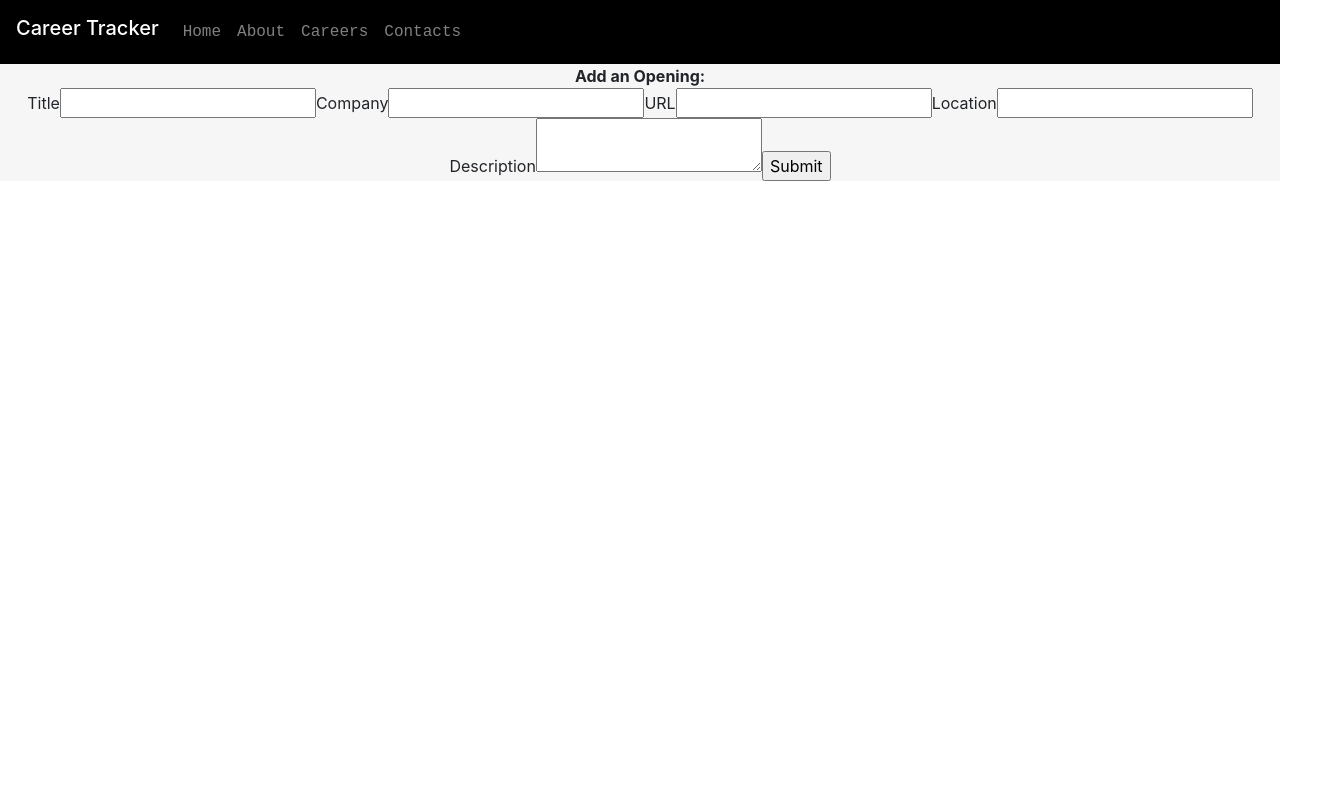
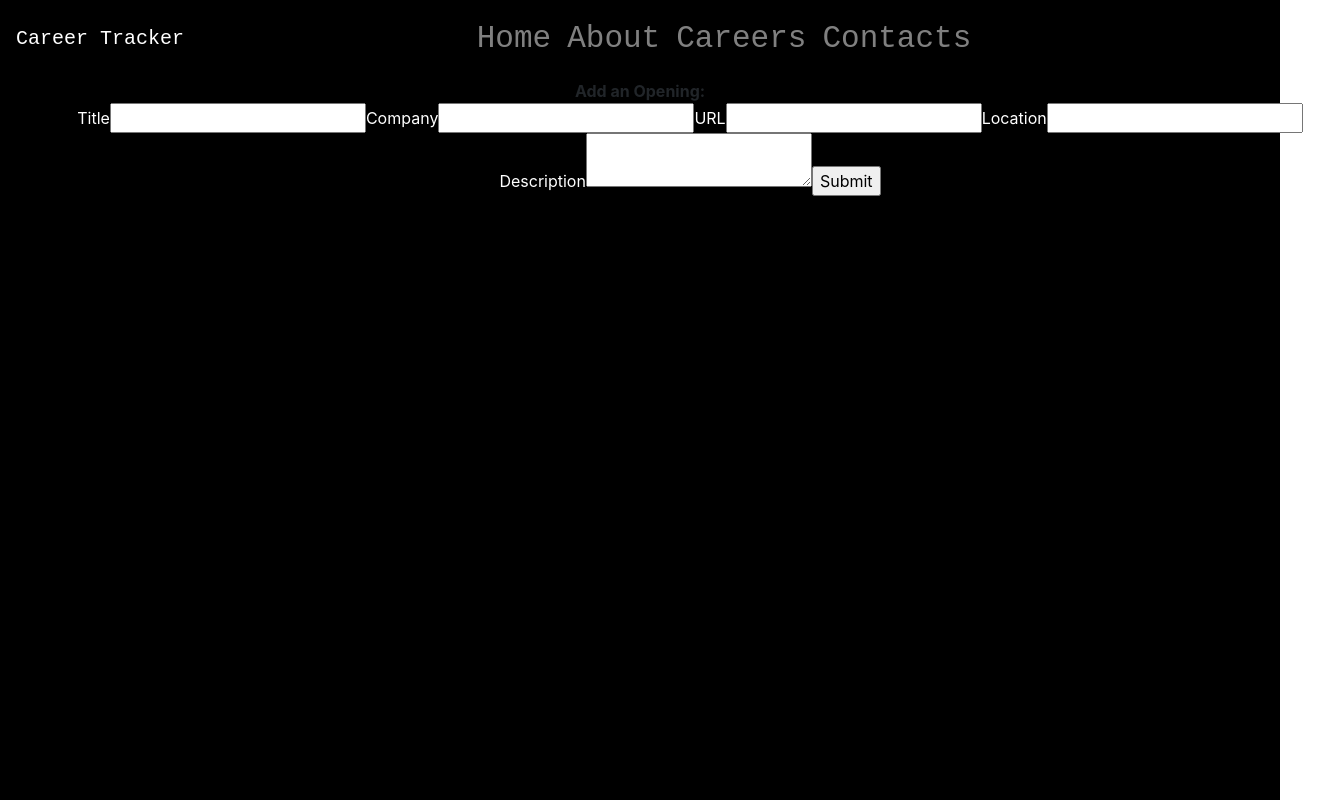
Before and after one commit to cjwood032/career-tracker, a React (Create React App) app: page /Careers/CareerInput in a window 1280 px wide. Shown: the whole page, 1330 px wide, since content can reach past the window. Built offline with nearby package versions, Linux system fonts and the light colour scheme.

Commit message:
css updates

```diff
--- a/src/App.css
+++ b/src/App.css
@@ -1,25 +1,36 @@
 
+
+.about-page{
+    width: 500px;
+    margin-left: 100px;
+    color: #aaf;
+}
+.homepage {
+    width: 500px;
+    margin-left: 100px;
+    color: #aaf;
+}
+.main{
+    background: #000;
+    width: 100%;
+    height: 100vh;
+    margin-left: 0;
+    margin-right: 0;
+}
 .nav{
     background-color: black;
     text-align: center;
 }
-.nav-item{
+.navbar-expand-lg.navbar-dark{
+    width: 100%;
     font-family: 'Courier New', Courier, monospace;
+    align-items: center;
 }
-.App-header {
-    background-color: #282c34;
-    min-height: 100vh;
-    display: flex;
-    flex-direction: column;
-    align-items: center;
+#nav-links.collapse.navbar-collapse{
     justify-content: center;
-    font-size: calc(10px + 2vmin);
-    color: white;
-  }
-.flex-container {
-    background-color: rgba(25, 25, 26, 0.041);
+    font-size: calc(15px + 2vmin);
 }
-.about-page{
-    width: 500px;
-    margin-left: 100px
+h3.navbar-brand{
+    margin: 0;
+
 }
--- a/src/App.js
+++ b/src/App.js
@@ -9,7 +9,7 @@ class App extends Component {
     return (
       <div className="flex-container">
           <Router>
-            <div>
+            <div className="main">
               <Header />
               <Main />
             </div>
--- a/src/actions/detailActions.js
+++ b/src/actions/detailActions.js
@@ -25,7 +25,7 @@ export const fetchDetails = () => {
     };
 }
 export const createDetail = (detail) => {
-    debugger
+    //debugger
     return (dispatch) => {
         return fetch('http://localhost:3001/api/details', {
             method: 'POST',
--- /dev/null
+++ b/src/components/careers/CareerInput.css
@@ -0,0 +1,6 @@
+form{
+width: 100%;
+margin-left: 50px;
+margin-right: 50px;
+color: #fff;
+}
--- a/src/components/careers/CareerInput.js
+++ b/src/components/careers/CareerInput.js
@@ -2,6 +2,7 @@ import React, { Component } from 'react';
 import {connect} from 'react-redux'
 import {createCareer} from '../../actions/careerActions'
 import {updateFormData} from '../../actions/formActions'
+import "./CareerInput.css"
 class CareerInput extends Component {
 
 
```
